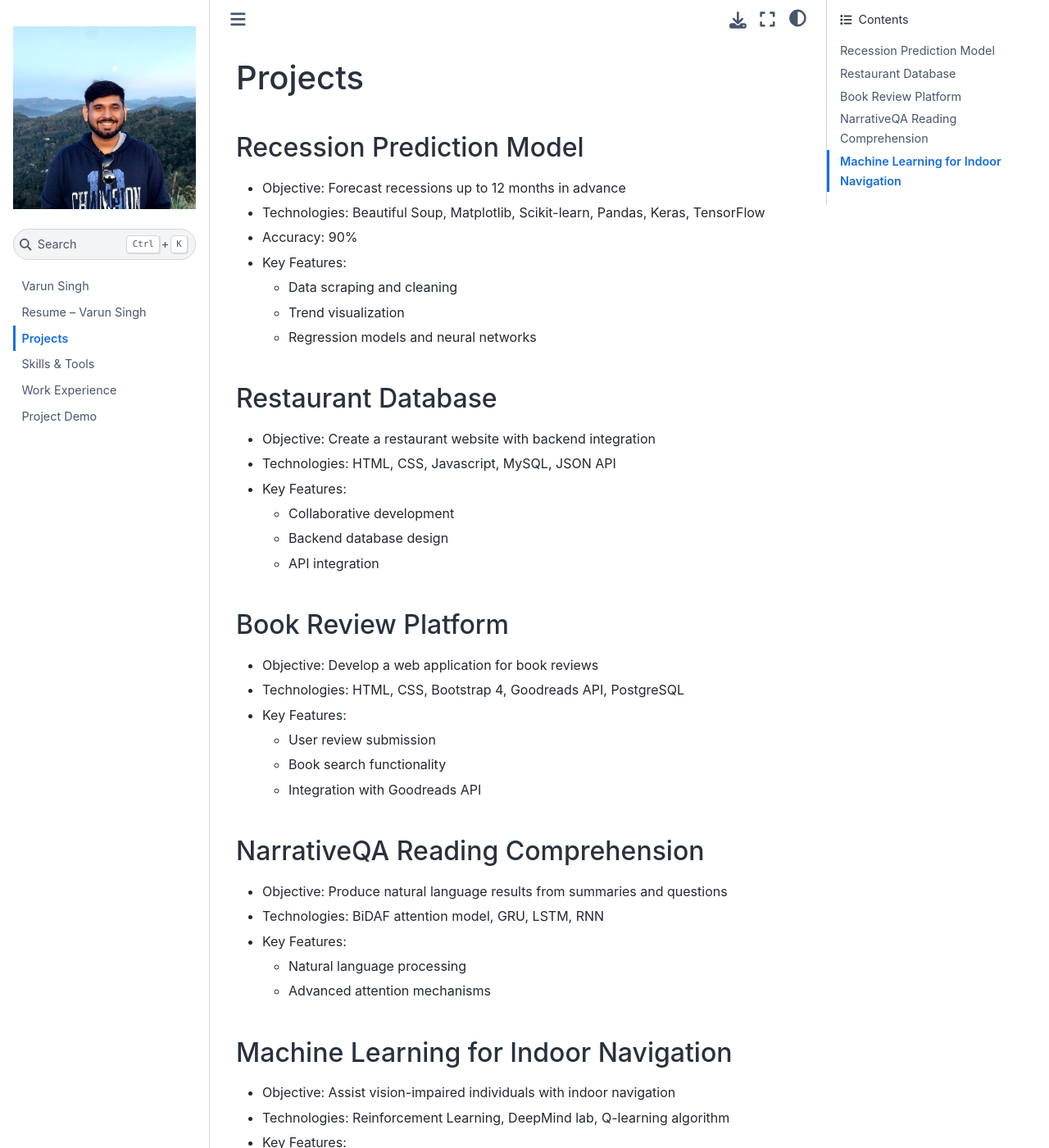
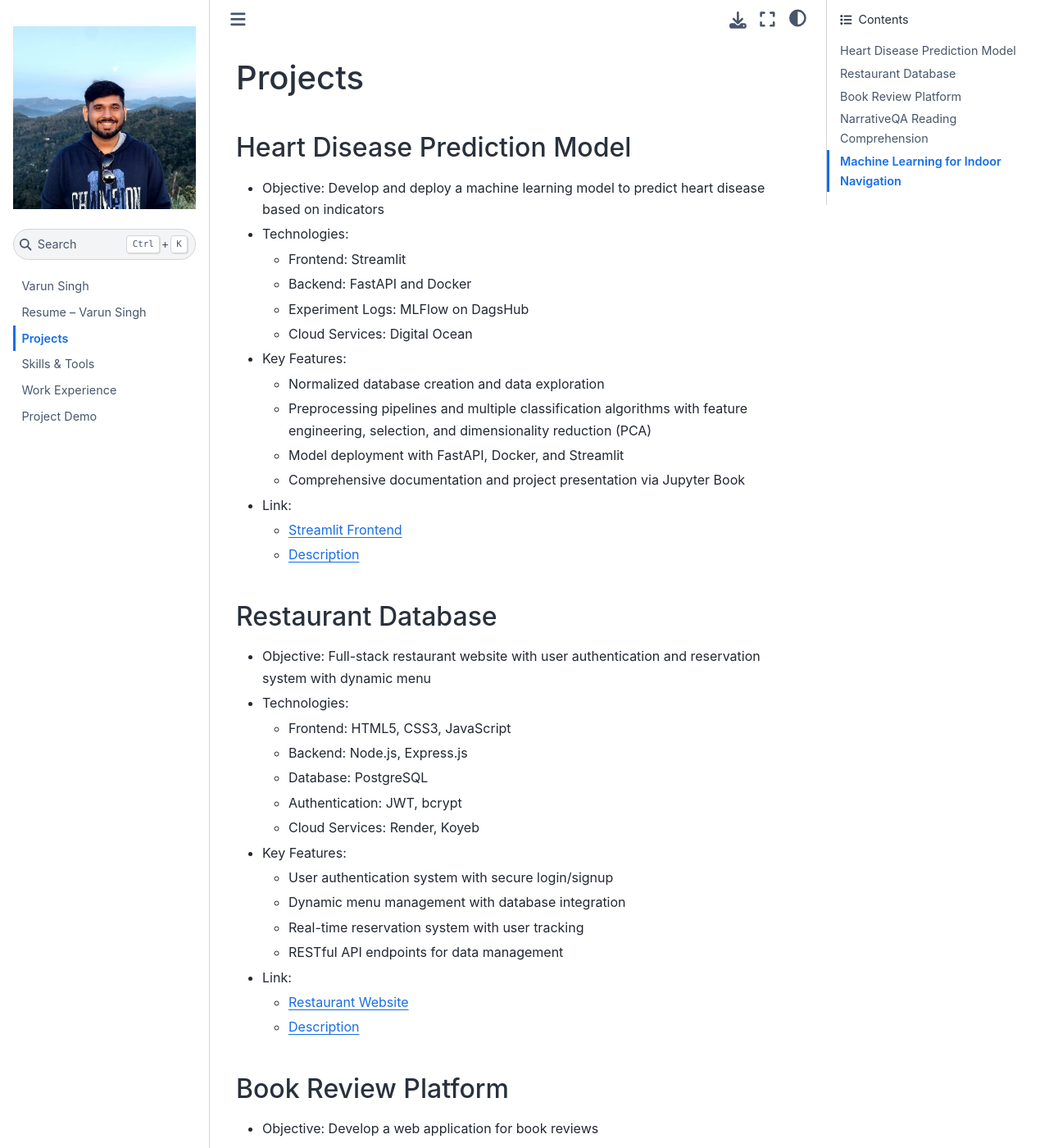
Before and after one commit to varunnn789/Portfolio-Website, a Jupyter Book: the page built from projects.md, in a window 1280 px wide and 1400 px high. Shown: the whole window at 82% size. Built offline with Jupyter Book 1.0.4 settings and Sphinx 7.4.7 and the Sphinx Book theme 1.1.4, drawn with Linux system fonts in a browser that asks for light colours; pages that are not in the unit, such as notebooks, are missing from menus.

Commit message:
Two Projects updated

```diff
--- a/projects.md
+++ b/projects.md
@@ -1,21 +1,37 @@
 # Projects
 
-## Recession Prediction Model
-- Objective: Forecast recessions up to 12 months in advance
-- Technologies: Beautiful Soup, Matplotlib, Scikit-learn, Pandas, Keras, TensorFlow
-- Accuracy: 90%
+## Heart Disease Prediction Model
+- Objective: Develop and deploy a machine learning model to predict heart disease based on indicators
+- Technologies:
+  - Frontend: Streamlit
+  - Backend: FastAPI and Docker
+  - Experiment Logs: MLFlow on DagsHub
+  - Cloud Services: Digital Ocean
 - Key Features:
-  - Data scraping and cleaning
-  - Trend visualization
-  - Regression models and neural networks
+  - Normalized database creation and data exploration
+  - Preprocessing pipelines and multiple classification algorithms with feature engineering, selection, and dimensionality reduction (PCA)
+  - Model deployment with FastAPI, Docker, and Streamlit
+  - Comprehensive documentation and project presentation via Jupyter Book
+- Link:
+  - [Streamlit Frontend](https://apprender-ghfqkbcthxbxrfdgcomw23.streamlit.app/)
+  - [Description](https://varunnn789.github.io/Heart-Disease-Prediction/)
 
 ## Restaurant Database
-- Objective: Create a restaurant website with backend integration
-- Technologies: HTML, CSS, Javascript, MySQL, JSON API
+- Objective: Full-stack restaurant website with user authentication and reservation system with dynamic menu
+- Technologies:
+  - Frontend: HTML5, CSS3, JavaScript
+  - Backend: Node.js, Express.js
+  - Database: PostgreSQL
+  - Authentication: JWT, bcrypt
+  - Cloud Services: Render, Koyeb
 - Key Features:
-  - Collaborative development
-  - Backend database design
-  - API integration
+  - User authentication system with secure login/signup
+  - Dynamic menu management with database integration
+  - Real-time reservation system with user tracking
+  - RESTful API endpoints for data management
+- Link:
+  - [Restaurant Website](https://restaurant-frontend-gn13.onrender.com/#reservations)
+  - [Description](https://varunnn789.github.io/restaurant-website/)
 
 ## Book Review Platform
 - Objective: Develop a web application for book reviews
```
Also changed, not shown: resume.md (+12 -8 lines), 8 other files.
